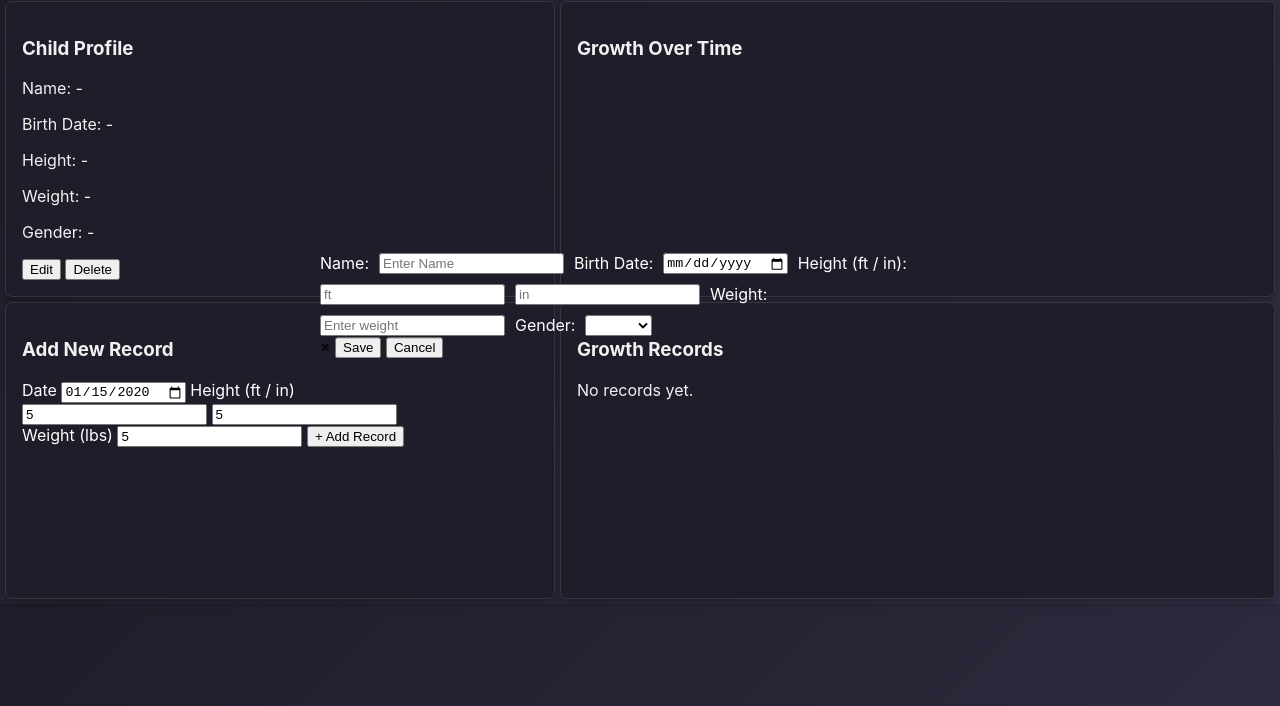
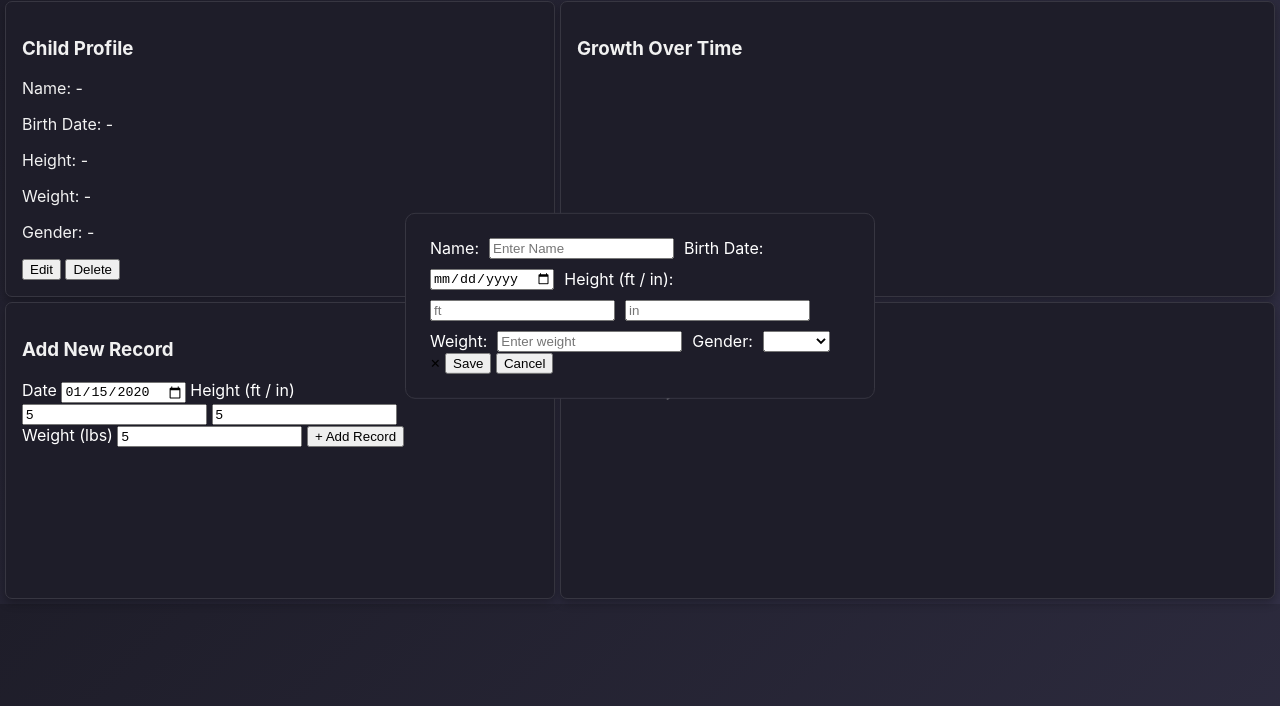
Before and after one commit to nathanjkim-codes/nestly-parental-tracker, a plain HTML site: page index.html in a window 1280 px wide. Both pictures are taken after typing "2020-01-15", "5", "5", "5" into the empty fields and a click on the button "Add Child". Shown: the part 94-800 px from the top of the page. Drawn offline with nearby package versions, Linux system fonts and the light colour scheme.

Commit message:
style(modal): add modal layout and basic styles

```diff
--- a/css/style.css
+++ b/css/style.css
@@ -51,13 +51,20 @@ body {
   color: rgb(241, 241, 241);
 }
 
-/* Hidden state*/
+/* Modal */
 .modal {
   display: none;
   position: fixed;
   top: 50%;
   left: 50%;
   transform: translate(-50%, -50%);
+
+  width: 420px;
+  background-color: rgb(30, 29, 41);
+  border: 1px solid rgb(55, 54, 65);
+  border-radius: 10px;
+  padding: 24px;
+  z-index: 1000;
 }
 
 /* Shown state */
```
